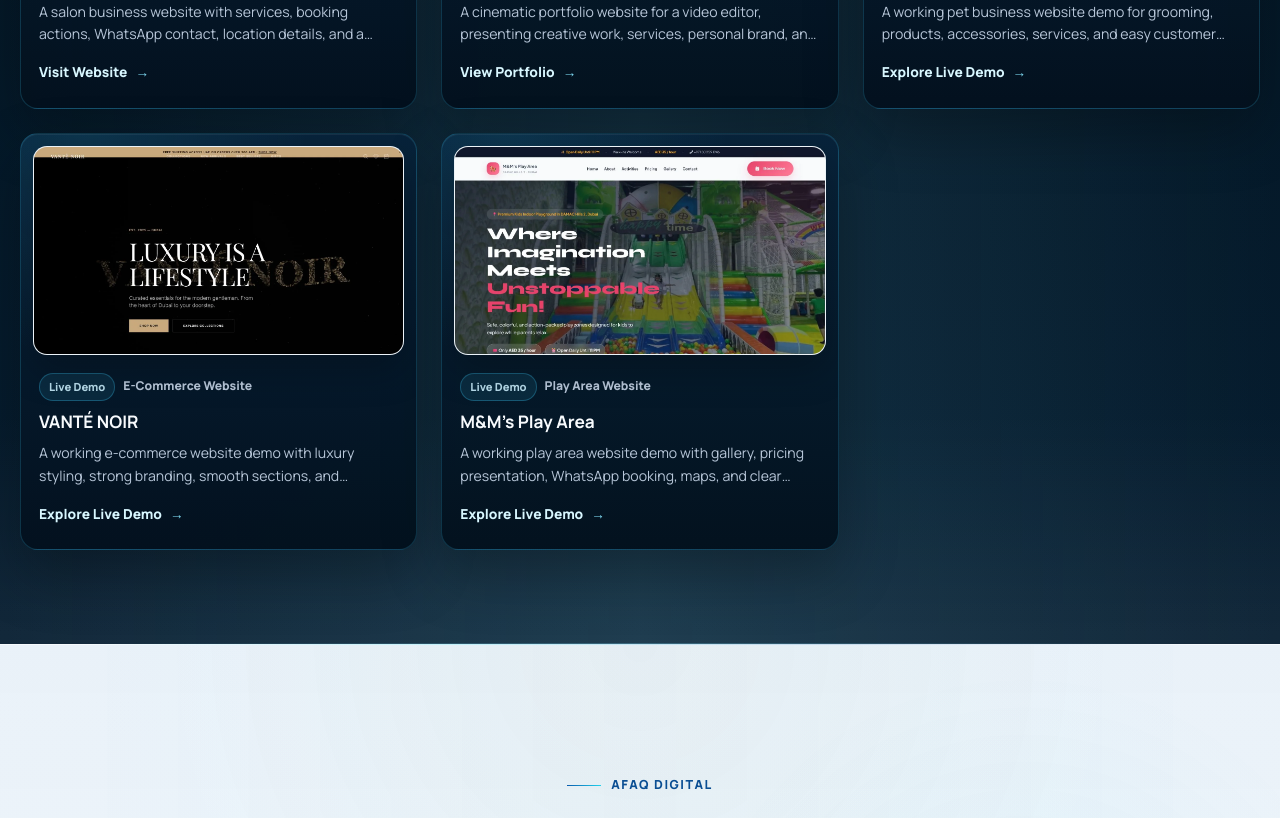
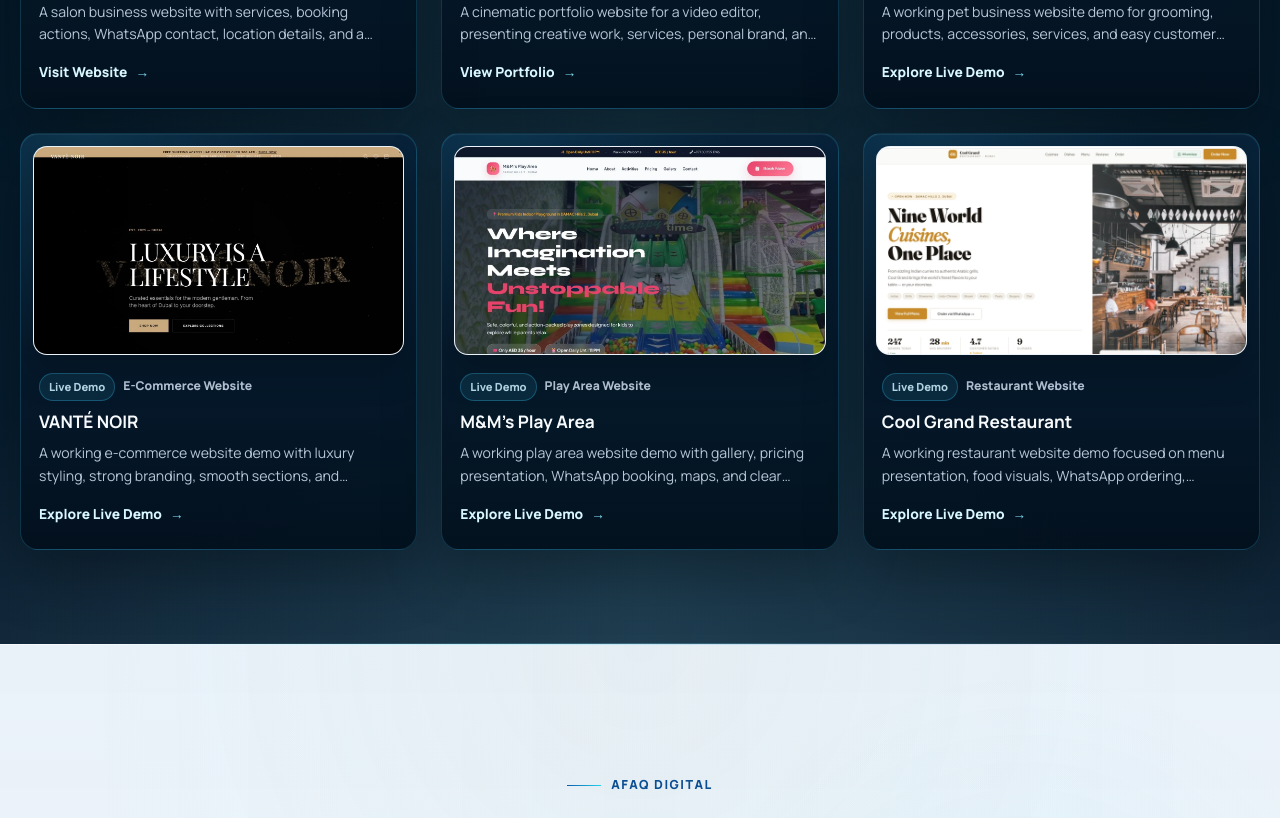
Before and after one commit to faragabo04-web/AFAQ-Digital, a React (Vite) app: page / in a window 1280 px wide. Shown: the part 3840-4658 px from the top of the page. Built offline with nearby package versions, Linux system fonts and the light colour scheme.

Commit message:
Stage 5C-1A restore Cool Grand portfolio card

```diff
--- a/src/data/content.js
+++ b/src/data/content.js
@@ -203,13 +203,12 @@ export const content = {
         },
         {
           title: "Cool Grand Restaurant",
-          portfolioVisible: false,
           statusKey: "live-demo",
           status: "Live Demo",
           type: "Restaurant Website",
           link: "https://faragabo04-web.github.io/Cool-Grand-restaurant/",
-          image: "",
-          imageAlt: "First viewport screenshot of the Cool Grand Restaurant live demo website",
+          image: "/images/portfolio/06-cool-grand-restaurant.webp",
+          imageAlt: "Hero screenshot of the Cool Grand Restaurant live demo website",
           description:
             "A working restaurant website demo focused on menu presentation, food visuals, WhatsApp ordering, location, and fast customer action.",
           impact: "A restaurant experience designed to make menu browsing and ordering feel clear and direct.",
@@ -645,13 +644,12 @@ export const content = {
         },
         {
           title: "Cool Grand Restaurant",
-          portfolioVisible: false,
           statusKey: "live-demo",
           status: "نموذج مباشر",
           type: "موقع مطعم",
           link: "https://faragabo04-web.github.io/Cool-Grand-restaurant/",
-          image: "",
-          imageAlt: "لقطة أول شاشة من نموذج Cool Grand Restaurant المباشر",
+          image: "/images/portfolio/06-cool-grand-restaurant.webp",
+          imageAlt: "لقطة هيرو من نموذج Cool Grand Restaurant المباشر",
           description: "نموذج موقع مباشر لمطعم يركز على عرض المنيو، صور الطعام، الطلب عبر واتساب، الموقع، وسرعة تفاعل العميل.",
           impact: "تجربة مطعم مصممة لجعل تصفح المنيو والطلب واضحًا ومباشرًا.",
           tags: ["Restaurant", "Menu", "WhatsApp Orders", "Google Maps"],
```
Also changed, not shown: public/images/portfolio/06-cool-grand-restaurant.webp (added).
